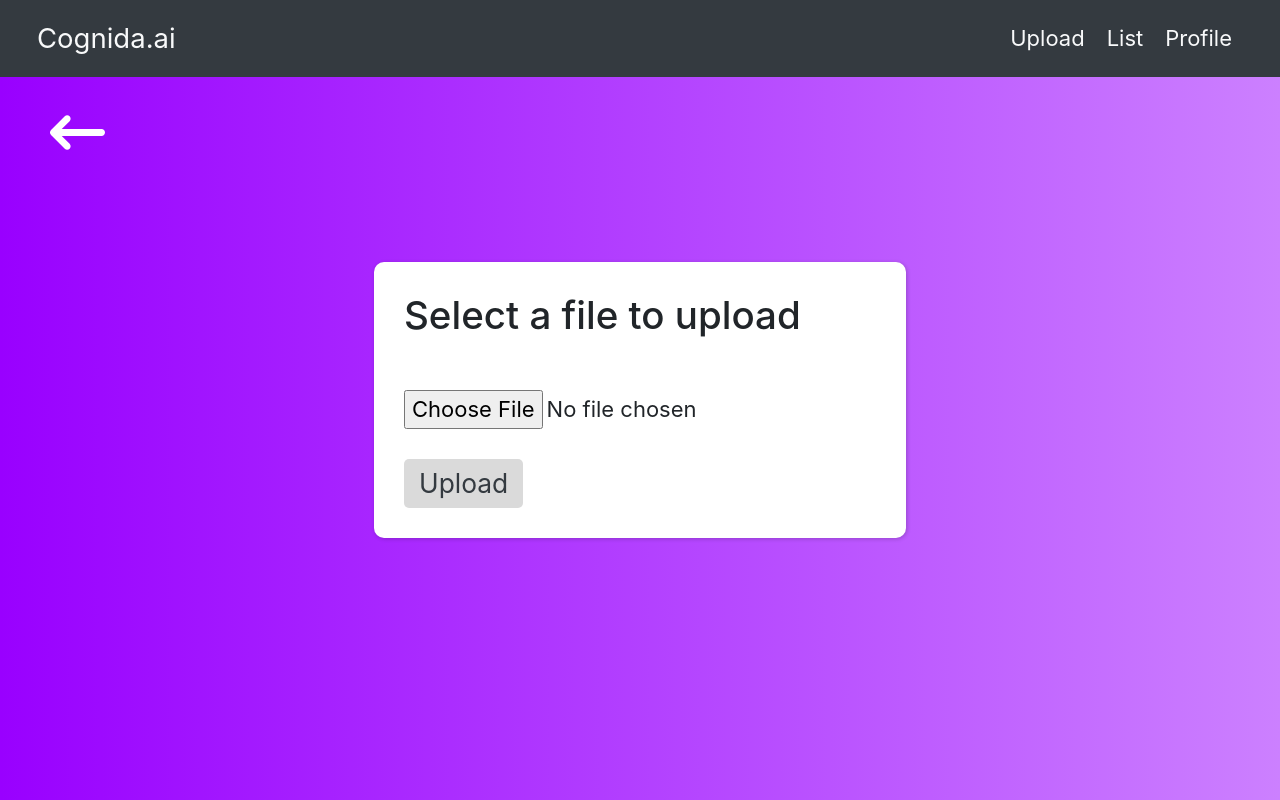
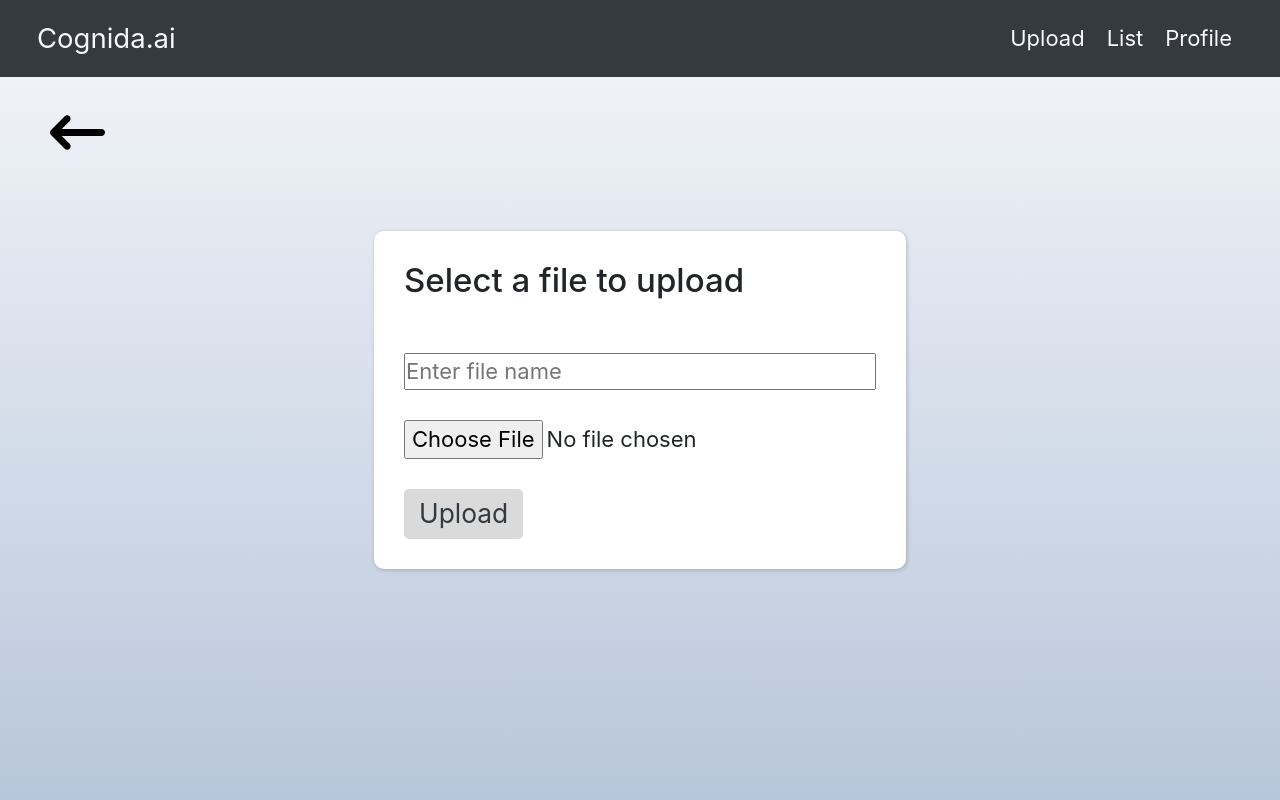
Before and after one commit to AruneshKumarPrasad/cog-ui, a React (Create React App) app: page /upload in a window 1280 px wide. Built offline with nearby package versions, Linux system fonts and the light colour scheme; no server answers; the HTML template or start-up script is replaced by a standard one.

Commit message:
some more styles

```diff
--- a/src/components/LandingPage/LandingPage.js
+++ b/src/components/LandingPage/LandingPage.js
@@ -1,13 +1,12 @@
-import { signOut } from "firebase/auth";
-import { auth,db } from "../../firebase";
-import styles from "./LandingPage.module.css";
-import React, { useState } from "react";
-import { Link,useNavigate } from "react-router-dom";
-import { collection, query, getDocs } from "firebase/firestore";
-import Nav from "../Nav/Nav";
+import { signOut } from 'firebase/auth';
+import { auth, db } from '../../firebase';
+import styles from './LandingPage.module.css';
+import React, { useState } from 'react';
+import { Link, useNavigate } from 'react-router-dom';
+import { collection, query, getDocs } from 'firebase/firestore';
+import Nav from '../Nav/Nav';
 
 function LandingPage(props) {
-
 	// Sign-out and Navigation
 	const navigate = useNavigate();
 	const [submitButtonDisabled, setSubmitButtonDisabled] = useState(false);
@@ -17,7 +16,7 @@ function LandingPage(props) {
 			.then(async (res) => {
 				//Sign-out Successful
 				setSubmitButtonDisabled(false);
-            navigate("/");
+				navigate('/');
 			})
 			.catch((err) => {
 				setSubmitButtonDisabled(false);
@@ -25,26 +24,33 @@ function LandingPage(props) {
 			});
 	};
 
-    const [arrayOfDocs, setArrayOfDocs] = useState([])
+	const [arrayOfDocs, setArrayOfDocs] = useState([]);
 
 	const handleCheckList = async () => {
-      setArrayOfDocs(arrayOfDocs => []);
-      const docsRef = collection(db, "users",auth.currentUser.uid,'documents');
+		setArrayOfDocs((arrayOfDocs) => []);
+		const docsRef = collection(
+			db,
+			'users',
+			auth.currentUser.uid,
+			'documents'
+		);
 
 		// Create a query against the collection.
 		const q = query(docsRef);
 		const querySnapshot = await getDocs(q);
 		querySnapshot.forEach((doc) => {
-        setArrayOfDocs(arrayOfDocs => [...arrayOfDocs,doc.id]);
+			setArrayOfDocs((arrayOfDocs) => [...arrayOfDocs, doc.id]);
 		});
 	};
 
 	return (
 		<>
-    <Nav/>
+			<Nav />
 			<div className={styles.container}>
 				<div className={styles.innerBox}>
-        <div style={{ textAlign: "center" }} onload={handleCheckList}>
+					<div
+						style={{ textAlign: 'center' }}
+						onload={handleCheckList}>
 						{/* <h1>
             <Link to="/upload">
               Upload Page
@@ -58,20 +64,22 @@ function LandingPage(props) {
           <h2 className={styles.heading}>REACT-JS CSV LIST </h2>
           <h2>Available: </h2>
           <h1 className={styles.heading}>
-           <button >
-  Check List
-</button>
 
   </h1>*/}
 
+						<button onClick={handleCheckList}>Get Files</button>
 						<ul>
-                {arrayOfDocs.map(function(doc, index){
-                    return <li key={ index }>
-
-                      <Link to="/listpage" state = {{ docID: doc}}>
+							{console.log(arrayOfDocs)}
+							{arrayOfDocs.map(function (doc, index) {
+								return (
+									<li key={index}>
+										<Link
+											to="/listpage"
+											state={{ docID: doc }}>
 											{doc}
 										</Link>
-                      </li>;
+									</li>
+								);
 							})}
 						</ul>
 					</div>
--- a/src/components/LandingPage/LandingPage.module.css
+++ b/src/components/LandingPage/LandingPage.module.css
@@ -2,7 +2,7 @@
     height: 100%;
     min-height: 100vh;
     width: 100%;
-    background: linear-gradient(to right, #9900ff, #cc80ff);
+    background: linear-gradient(#F5F7FA,#B8C6DB);
     display: flex;
     justify-content: center;
     align-items: center;
--- a/src/components/ListPage/ListPage.js
+++ b/src/components/ListPage/ListPage.js
@@ -42,9 +42,10 @@ function ListPage() {
 				</Link>
 			</h1>
 			<div className={styles.innerBox}>
-				<h1 className={styles.heading}>Lists</h1>
 				<div style={{ textAlign: 'center' }}>
-					<button onClick={firebaseToArray}>preview</button>
+					<button onClick={firebaseToArray}>Preview</button>
+					<br />
+					<br />
 					<table className={styles.tbl}>
 						<thead>
 							<tr key={'header'}>
--- a/src/components/ListPage/ListPage.module.css
+++ b/src/components/ListPage/ListPage.module.css
@@ -2,7 +2,7 @@
     height: 100%;
     min-height: 100vh;
     width: 100%;
-    background: linear-gradient(to right, #9900ff, #cc80ff);
+    background: linear-gradient(#F5F7FA,#B8C6DB);
     display: flex;
     justify-content: center;
     align-items: center;
@@ -51,13 +51,12 @@
     position: absolute;
     top: 100px;
     left: 50px;
-    color: white;
 }
 
 .backbtn  a {
-    color: white;
+    color: rgb(0, 0, 0);
 }
 
 .backbtn  a:hover {
-    color: rgb(210, 182, 182);
+    color: rgb(114, 114, 114);
 }
--- a/src/components/Upload/Upload.js
+++ b/src/components/Upload/Upload.js
@@ -25,6 +25,8 @@ const Upload = () => {
 	const [date, setDate] = useState('');
 
 	const [time, setTime] = useState('');
+
+	const [cusName, setCusName] = useState('');
 
 	var today = new Date();
 
@@ -58,7 +60,8 @@ const Upload = () => {
 				today.getMinutes() +
 				':' +
 				today.getSeconds();
-			const nameFile = inputFile.name;
+
+			const nameFile = cusName;
 			setDate(dateInstance);
 			setTime(timeInstance);
 			setName(nameFile);
@@ -104,6 +107,11 @@ const Upload = () => {
 		navigate('/landingpage');
 	};
 
+	const handleCusName = (e) => {
+		console.log(e.target.value);
+		setCusName(e.target.value);
+	};
+
 	return (
 		<div className={styles.container}>
 			<Nav />
@@ -115,8 +123,15 @@ const Upload = () => {
 			</h1>
 			<div className={styles.innerBox}>
 				<label htmlFor="csvInput" style={{ display: 'block' }}>
-					<h3>Select a file to upload</h3>
+					<h4>Select a file to upload</h4>
 				</label>
+				<input
+					type="text"
+					name="cusName"
+					value={cusName}
+					onChange={handleCusName}
+					placeholder="Enter file name"
+				/>
 				<div className={styles.filecontainer}>
 					<input
 						onChange={handleFileChange}
--- a/src/components/Upload/Upload.module.css
+++ b/src/components/Upload/Upload.module.css
@@ -2,11 +2,12 @@
     height: 100%;
     min-height: 100vh;
     width: 100%;
-    background: linear-gradient(to right, #9900ff, #cc80ff);
+    background: linear-gradient(#F5F7FA,#B8C6DB);
     display: flex;
     justify-content: center;
     align-items: center;
 }
+
 .innerBox {
     min-width: 480px;
     height: fit-content;
@@ -24,15 +25,14 @@
     position: absolute;
     top: 100px;
     left: 50px;
-    color: white;
 }
 
 .backbtn  a {
-    color: white;
+    color: rgb(0, 0, 0);
 }
 
 .backbtn  a:hover {
-    color: rgb(210, 182, 182);
+    color: rgb(114, 114, 114);
 }
 
 .filecontainer {
```
Lines whose indentation alone changed are shown as unchanged.
